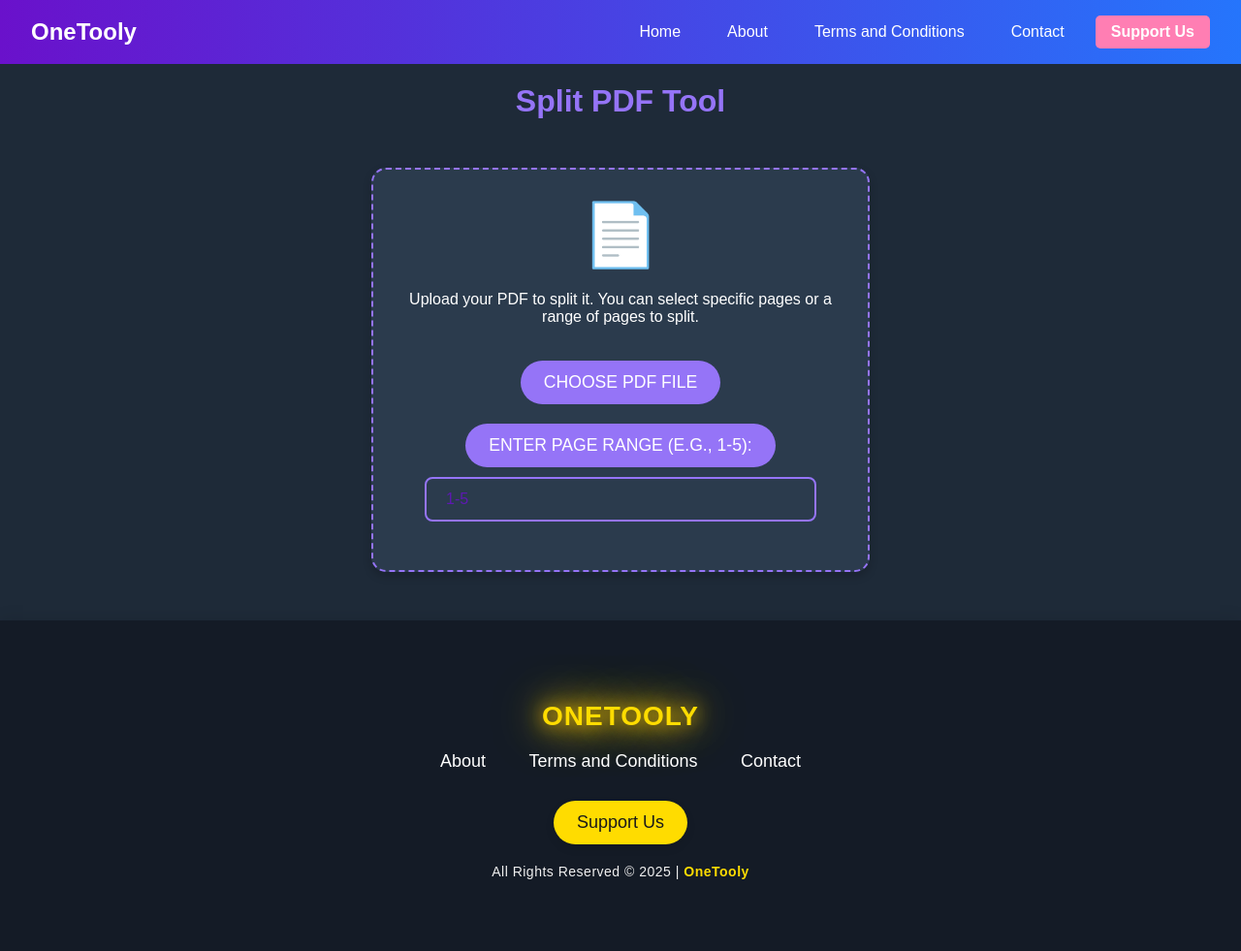
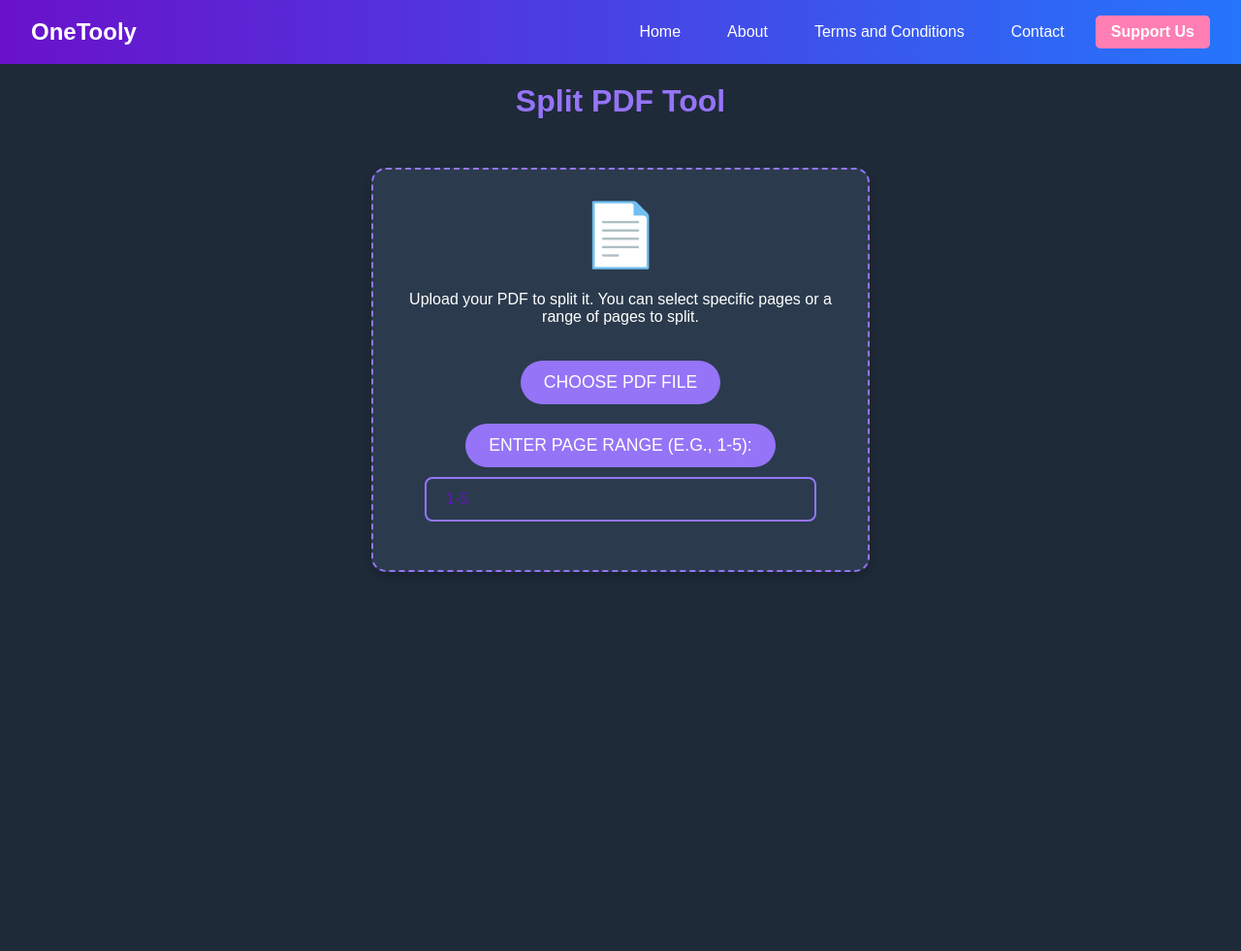
Before and after one commit to venkatcharan1/onetooly, a plain HTML site: page pdf tools/Organize PDF tools/split-pdf.html in a window 1280 px wide. Shown: the whole page at 97% size. After the commit the page ends 800 px from the top, so only its background shows below. Drawn offline with Linux system fonts and the light colour scheme.

Commit message:
Update split-pdf.html

```diff
--- a/pdf tools/Organize PDF tools/split-pdf.html
+++ b/pdf tools/Organize PDF tools/split-pdf.html
@@ -515,7 +515,7 @@ footer {
 
 
 
-  <h1>Split PDF Tool</h1>
+   <h1>Split PDF Tool</h1>
 
   <div class="upload-container">
     <div class="icon">📄</div>
@@ -542,24 +542,6 @@ footer {
 
     <p id="fileName" style="color: #b0bcd4;"></p>
   </div>
-  <footer>
-    <div class="footer-content">
-      <h2 class="website-name">OneTooly</h2>
-      <div class="footer-links">
-        <a href="about.html" class="footer-link">About</a>
-        <a href="terms and conditons.html" class="footer-link">Terms and Conditions</a>
-        <a href="contact us.html" class="footer-link">Contact</a>
-      </div>
-      <div class="footer-btn-container">
-        <a href="https://rzp.io/rzp/N4XulPA1" target="_blank">
-            <button class="footer-btn">Support Us</button>
-        </a>
-    </div>
-      <p class="footer-text">All Rights Reserved &copy; 2025 | <span class="highlight-name">OneTooly</span></p>
-    </div>
-  </footer>
-
-
 
   <script src="https://unpkg.com/pdf-lib/dist/pdf-lib.min.js"></script>
   <script>
```
